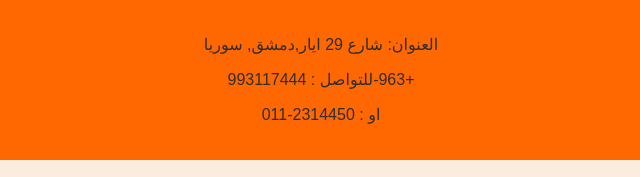
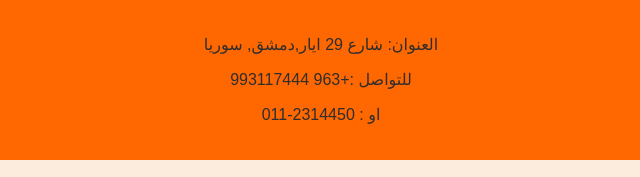
Before and after one commit to kindiweb/AlKindi-Institute, a plain HTML site: page index.html in a window 1280 px wide. Shown: the part 2089-2266 px from the top of the page, 319-959 px from the left. Drawn offline with Linux system fonts and the light colour scheme.

Commit message:
Update index.html

```diff
--- a/index.html
+++ b/index.html
@@ -321,7 +321,7 @@
             <div class="contact-info">
 
                 <p>العنوان: شارع 29 ايار,دمشق, سوريا</p>
-                <p>+963-للتواصل : 993117444</p>
+                <p>للتواصل :+963 993117444</p>
                 <p>او : 2314450-011</p>
             </div>
             <!--<div class="social-icons">
```
